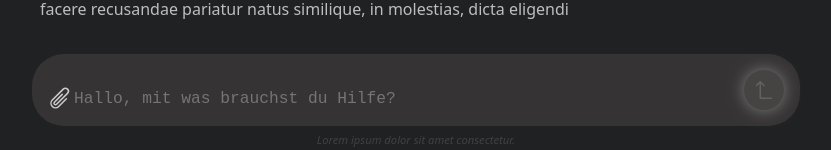
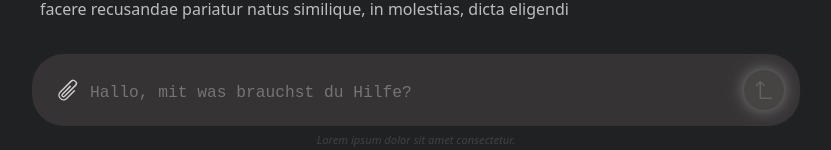
Before and after one commit to AdrianGogyan/chatPTR, a website built with Vite: page index.html in a window 1280 px wide. Shown: the part 647-797 px from the top of the page, without its empty margins (224-1055 px from the left). Built offline with nearby package versions, Linux system fonts and the light colour scheme.

Commit message:
style added

```diff
--- a/styles/main.scss
+++ b/styles/main.scss
@@ -78,6 +78,7 @@ body {
 
   &-q {
     flex: 1;
+    padding-bottom: .5em;
     max-height: 40dvh;
     height: auto;
     color: $dark-font;
@@ -88,6 +89,9 @@ body {
     resize: none;
     word-wrap: break-word;
     white-space: normal;
+
+
+
     &:focus {
 
         outline: none;
@@ -96,7 +100,12 @@ body {
 
 
   }
-
+  &-icon{
+    padding: 0.5em;
+    // background-color: $e-dark;
+    border-radius: 50%;
+    // filter: drop-shadow(0 0 .5em gray) grayscale(20%);
+  }
   &-icon-enter {
     padding: 0.5em;
     background-color: $e-dark;
```
